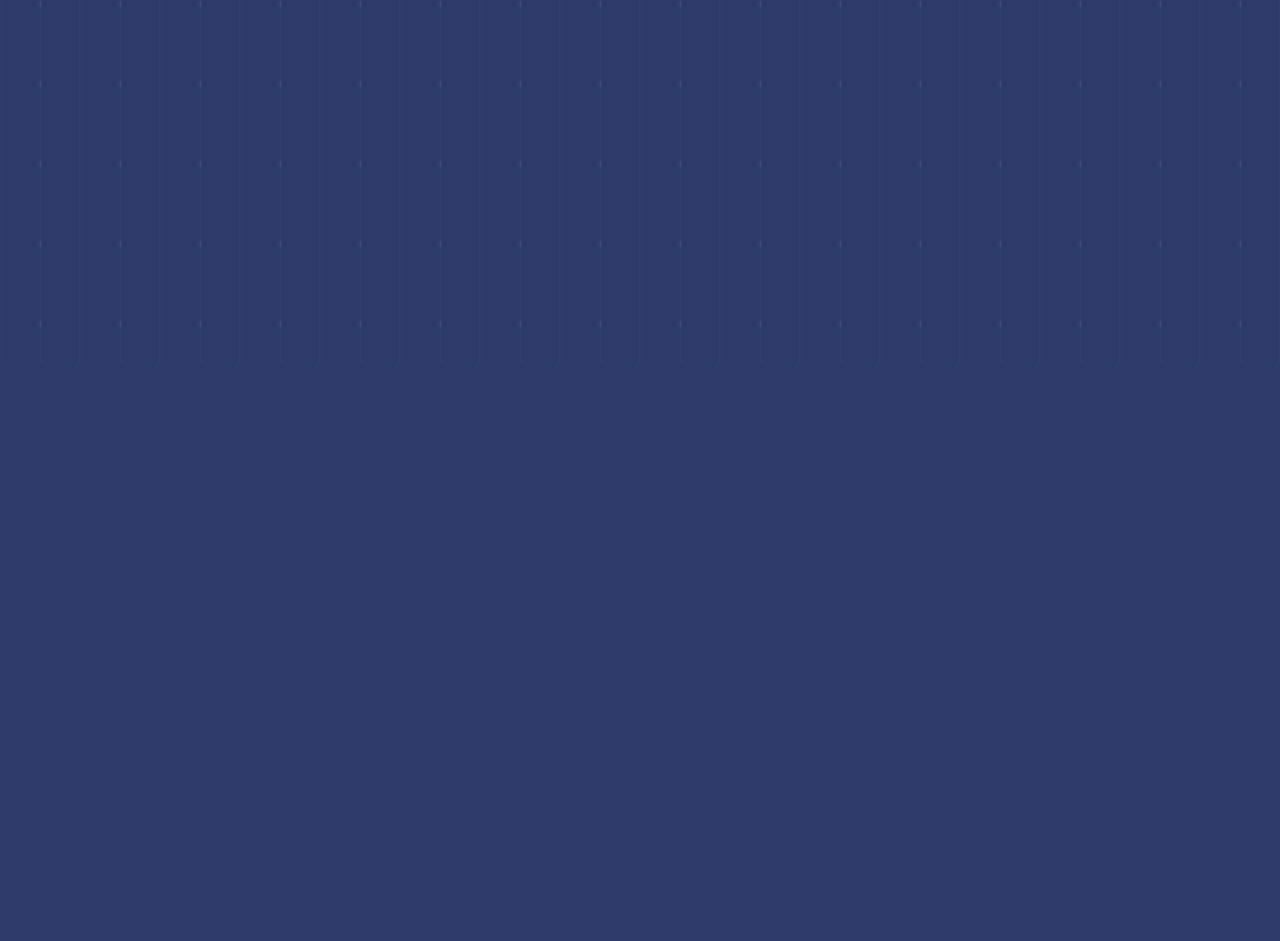
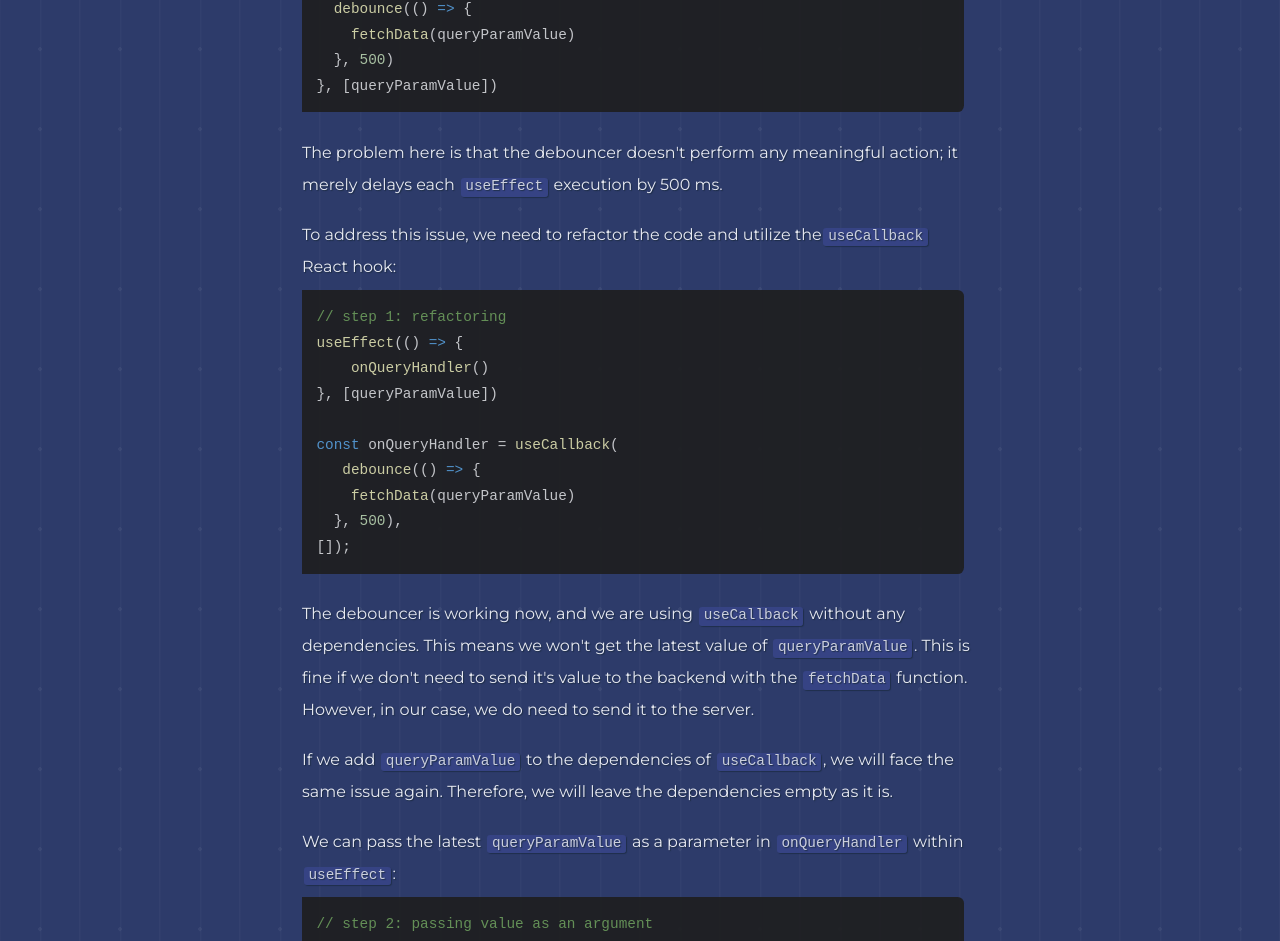
Before and after one commit to jasmingubeljic/jasmingubeljic.github.io, a Next.js app: page /shelf/1 in a window 1280 px wide. Before the commit this address had no page. Shown: the part 436-1377 px from the top of the page. Before the commit the page ends 800 px from the top, so only its background shows below. Built offline with nearby package versions, Linux system fonts and the light colour scheme.

Commit message:
feat: publish an article

```diff
--- a/next.config.mjs
+++ b/next.config.mjs
@@ -5,6 +5,18 @@
 //   reactStrictMode: true,
 // };
 
-const nextConfig = {};
+const nextConfig = {
+  async redirects() {
+    return [
+      {
+        source: "/shelf",
+        destination: "/shelf/issue-of-debouncer-function-within-useEffect-hook",
+        permanent: true,
+      },
+    ];
+  },
+};
+
+// const nextConfig = {};
 
 export default nextConfig;
--- a/package.json
+++ b/package.json
@@ -14,7 +14,8 @@
   "dependencies": {
     "next": "15.1.3",
     "react": "^19.0.0",
-    "react-dom": "^19.0.0"
+    "react-dom": "^19.0.0",
+    "react-syntax-highlighter": "^15.6.1"
   },
   "devDependencies": {
     "@eslint/eslintrc": "^3",
--- a/src/app/globals.css
+++ b/src/app/globals.css
@@ -1,10 +1,16 @@
 @import url("https://fonts.googleapis.com/css2?family=Montserrat:ital,wght@0,100..900;1,100..900");
 
 :root {
+  --marian-blue: #384589;
+  --delft-blue: #2d3b6a;
+  --prussian-blue: #1d2d46;
+  --tekhelet: #47366d;
+  --ultra-violet: #5a4485;
+
   --primary: #47366d;
   --light: #e4e4e4;
   --dark: #2d3b6a;
-  --easy-text: #eef1fc;
+  --easy-text: #e7e9f1;
   --glow: rgb(218, 218, 218);
 }
 
@@ -58,9 +64,50 @@ header {
   margin-bottom: 2rem;
 }
 
+h1,
+h2,
+h3,
+h4,
+h5,
+h6 {
+  color: var(--easy-text);
+}
+
 p {
-  line-height: 2.5;
+  line-height: 2;
+  margin-top: 1.1rem;
   letter-spacing: 0.3;
+  text-shadow: 1px 1px 1px var(--prussian-blue);
+}
+
+pre {
+  width: 98%;
+  opacity: 0.9;
+  border-radius: 0 0.4rem 0.4rem 0;
+}
+
+p code {
+  color: var(--easy-text);
+  background: var(--marian-blue);
+  font-size: 0.9rem;
+  margin: 0 0.1rem;
+  padding: 0 0.3rem 0.15rem;
+  box-shadow: 1px 1px 1px var(--prussian-blue);
+  border-radius: 0.2rem;
+  opacity: 0.85;
+}
+
+::-moz-selection {
+  /* Code for Firefox */
+  color: var(--delft-blue);
+  text-shadow: none;
+  background: rgba(255, 255, 255, 0.7);
+}
+
+::selection {
+  color: var(--delft-blue);
+  text-shadow: none;
+  background: rgba(255, 255, 255, 0.7);
 }
 
 .glitch-wrapper {
--- /dev/null
+++ b/src/app/shelf/[slug]/page.js
@@ -0,0 +1,5 @@
+import Article1 from "../../../components/Articles/Article1";
+
+export default function Article() {
+  return <Article1 />;
+}
--- /dev/null
+++ b/src/components/Articles/Article1.js
@@ -0,0 +1,111 @@
+import { Prism as SyntaxHighlighter } from "react-syntax-highlighter";
+import {
+  atomDark,
+  vscDarkPlus,
+} from "react-syntax-highlighter/dist/esm/styles/prism";
+
+export default function Article1() {
+  const codeString = ``;
+  return (
+    <>
+      <h1>Issue of debouncer function within useEffect</h1>
+      <p>
+        Let's say we want to make a fetch API call each time the query parameter
+        changes. We're also going to add a debouncer because these changes can
+        happen quickly. Here’s what our starting code looks like:
+      </p>
+      <SyntaxHighlighter
+        language="javascript"
+        style={vscDarkPlus}
+        showLineNumbers={false}
+        customStyle={{ fontSize: ".9rem", lineHeight: "1.7" }}
+        codeTagProps={{
+          style: {
+            lineHeight: "inherit",
+            fontSize: "inherit",
+          },
+        }}
+      >
+        {`// doesn't work
+useEffect(() => {
+  debounce(() => {
+    fetchData(queryParamValue)
+  }, 500)
+}, [queryParamValue])`.trim()}
+      </SyntaxHighlighter>
+      <p>
+        The problem here is that the debouncer doesn't perform any meaningful
+        action; it merely delays each <code>useEffect</code> execution by 500
+        ms.
+      </p>
+      <p>
+        To address this issue, we need to refactor the code and utilize the
+        <code>useCallback</code> React hook:
+      </p>
+
+      <SyntaxHighlighter
+        language="javascript"
+        style={vscDarkPlus}
+        showLineNumbers={false}
+        customStyle={{ fontSize: ".9rem", lineHeight: "1.7" }}
+        codeTagProps={{
+          style: {
+            lineHeight: "inherit",
+            fontSize: "inherit",
+          },
+        }}
+      >
+        {`// step 1: refactoring
+useEffect(() => {
+    onQueryHandler()
+}, [queryParamValue])
+
+const onQueryHandler = useCallback(
+   debounce(() => {
+    fetchData(queryParamValue)
+  }, 500),
+[]);`}
+      </SyntaxHighlighter>
+      <p>
+        The debouncer is working now, and we are using <code>useCallback</code>{" "}
+        without any dependencies. This means we won't get the latest value of{" "}
+        <code>queryParamValue</code>. This is fine if we don't need to send it's
+        value to the backend with the <code>fetchData</code> function. However,
+        in our case, we do need to send it to the server.
+      </p>
+      <p>
+        If we add <code>queryParamValue</code> to the dependencies of{" "}
+        <code>useCallback</code>, we will face the same issue again. Therefore,
+        we will leave the dependencies empty as it is.
+      </p>
+      <p>
+        We can pass the latest <code>queryParamValue</code> as a parameter in{" "}
+        <code>onQueryHandler</code> within <code>useEffect</code>:
+      </p>
+      <SyntaxHighlighter
+        language="javascript"
+        style={vscDarkPlus}
+        showLineNumbers={false}
+        customStyle={{ fontSize: ".9rem", lineHeight: "1.7" }}
+        codeTagProps={{
+          style: {
+            lineHeight: "inherit",
+            fontSize: "inherit",
+          },
+        }}
+      >
+        {`// step 2: passing value as an argument
+useEffect(() => {
+    onQueryHandler(queryParamValue)
+}, [queryParamValue])
+
+const onQueryHandler = useCallback(
+  debounce(queryParamValue => {
+    fetchData(queryParamValue)
+  }, 500),
+[]);`}
+      </SyntaxHighlighter>
+      <p>Now, our debouncer function is working perfectly!</p>
+    </>
+  );
+}
--- a/src/components/Navigation/Navigation.js
+++ b/src/components/Navigation/Navigation.js
@@ -8,6 +8,20 @@ export default function Navigation() {
         <li className={styles.list}>
           <Link className={styles.link} href="/">
             about
+          </Link>
+        </li>
+        {/* <li className={styles.list}>
+          <Link className={styles.link} href="#" aria-disabled="true">
+            portfolio
+          </Link>
+        </li> */}
+        <li className={styles.list}>
+          <Link
+            className={styles.link}
+            href="/shelf"
+            // locale={false}
+          >
+            shelf
           </Link>
         </li>
         <li className={styles.list}>
@@ -21,15 +35,6 @@ export default function Navigation() {
             resume
           </Link>
         </li>
-        {/* <li className={styles.list}>
-          <Link
-            className={styles.link}
-            href="/shelf"
-            // locale={false}
-          >
-            shelf
-          </Link>
-        </li> */}
         {/* <li>
               <a className={styles["menu-link"]} href="">
                 contact
--- a/src/components/Navigation/Navigation.module.css
+++ b/src/components/Navigation/Navigation.module.css
@@ -1,6 +1,6 @@
 .list {
   list-style: none;
-  line-height: 1.7;
+  line-height: 1.5;
 }
 
 .link {
@@ -12,11 +12,11 @@
 }
 
 .link:hover {
-  margin-left: 0.5rem;
-  transition: margin 150ms, opacity 150ms ease-in-out;
+  margin-left: 0.4rem;
+  transition: margin 150ms, opacity 100ms ease-in-out;
   opacity: 0.8;
 }
 
 .link:not(:hover) {
-  transition: margin 250ms;
+  transition: margin 250ms ease-in-out;
 }
```
Also changed, not shown: src/app/shelf/page.js (added, +11 -0 lines), src/components/Articles/Article2.js (added, +49 -0 lines), 1 other file (tests, documents, lock files or other folders).
